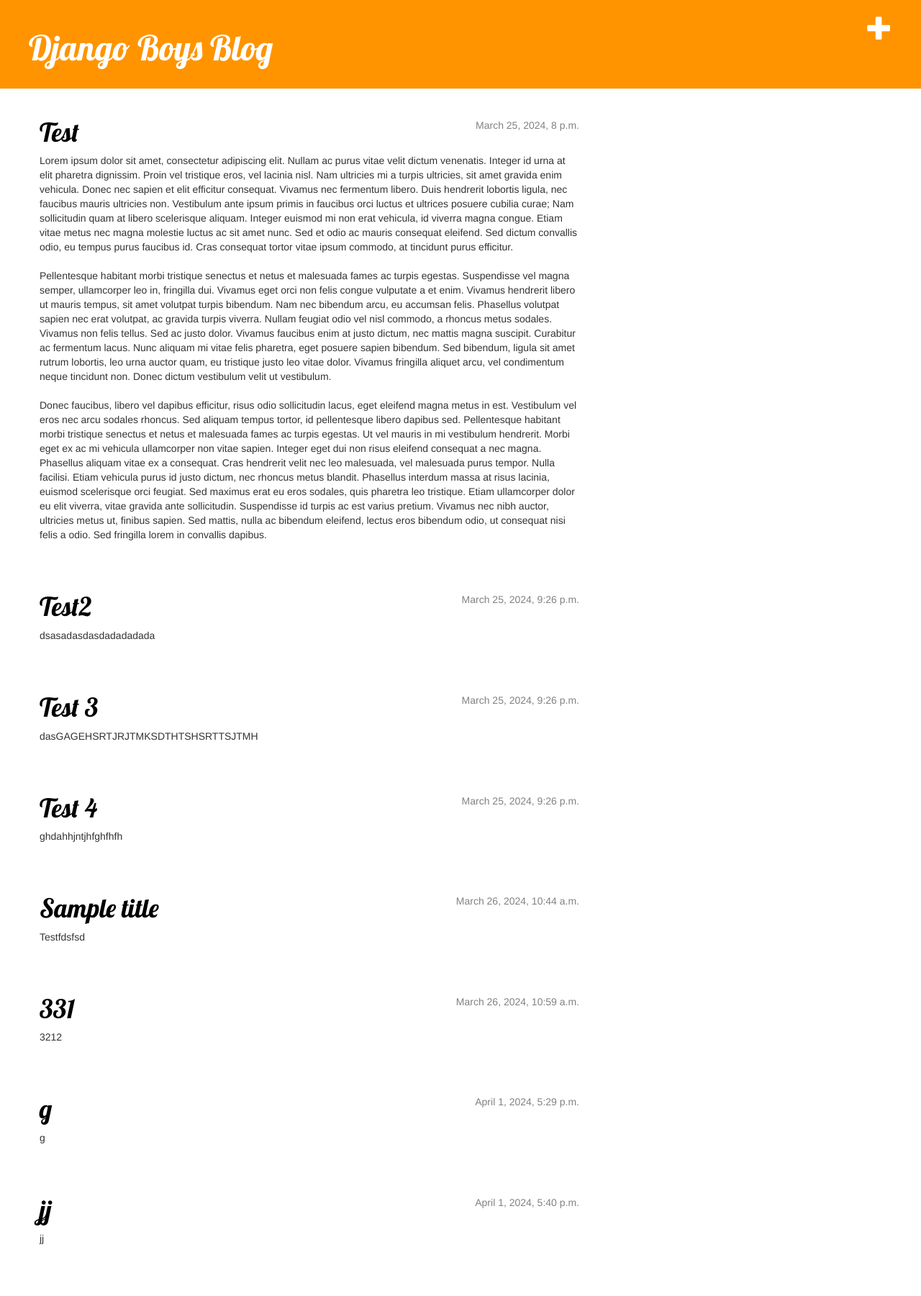
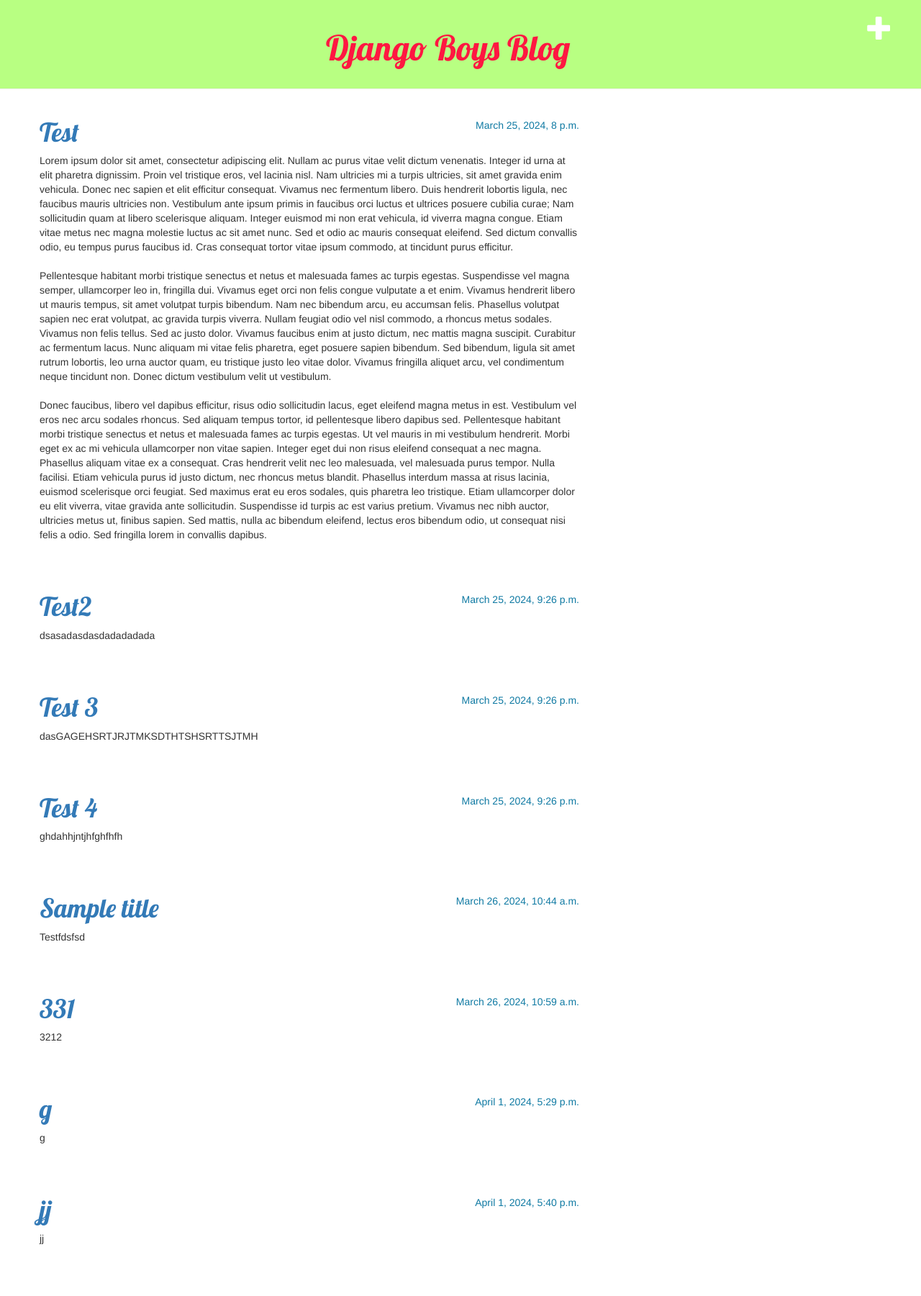
Before and after one commit to DokerPoker/Lab1, a Django app: page / in a window 1280 px wide. Shown: the whole page at 72% size. Run offline with Django 5.2, Linux system fonts and the light colour scheme; data comes from the database, SQL or seed files in the repository; both versions use the stored data as it was after the commit; some libraries are stand-ins or nearby versions.

Commit message:
Change css

```diff
--- a/mysite/blog/static/css/blog.css
+++ b/mysite/blog/static/css/blog.css
@@ -1,13 +1,17 @@
 .page-header {
-    background-color: #ff9400;
+    background-color: #b8ff82;
     margin-top: 0;
     padding: 20px 20px 20px 40px;
+    text-align: center;
 }
 
+
+
 .page-header h1, .page-header h1 a, .page-header h1 a:visited, .page-header h1 a:active {
-    color: #ffffff;
+    color: #ff1741;
     font-size: 36pt;
     text-decoration: none;
+    text-align: center;
 }
 
 .content {
@@ -20,7 +24,7 @@
 
 .date {
     float: right;
-    color: #828282;
+    color: #107aa3;
 }
 
 .save {
@@ -43,5 +47,5 @@
 }
 
 .post h1 a, .post h1 a:visited {
-    color: #000000;
+    color: #red;
 }
--- a/mysite/mysite/settings.py
+++ b/mysite/mysite/settings.py
@@ -26,7 +26,7 @@
 # SECURITY WARNING: don't run with debug turned on in production!
 DEBUG = True
 
-ALLOWED_HOSTS = []
+ALLOWED_HOSTS = ['*']
 
 
 # Application definition
```
Also changed, not shown: mysite/db.sqlite3.
